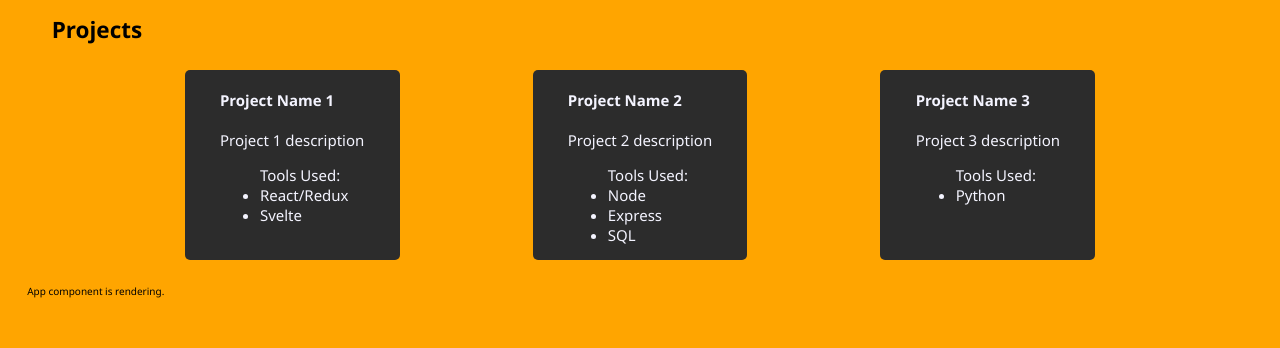
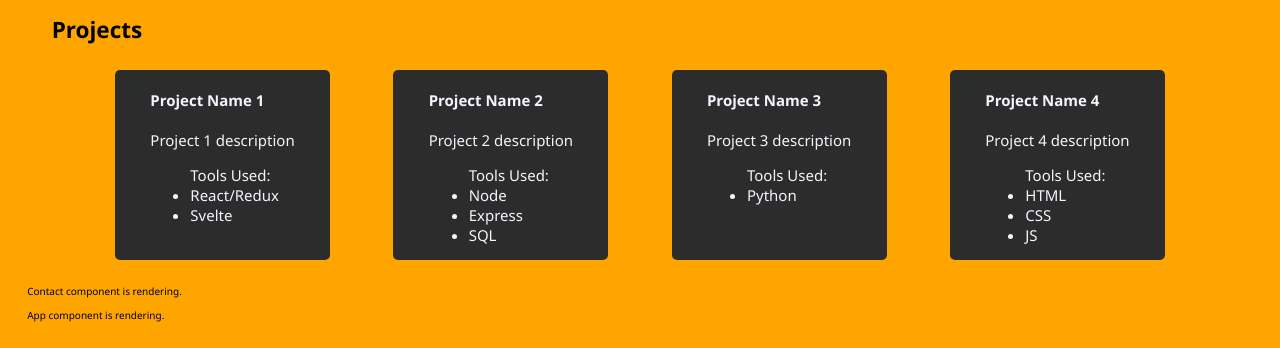
Before and after one commit to MorganWilliamson/u4-portfolio, a React (Create React App) app in the folder portfolio/: page / in a window 1280 px wide. Shown: the part 440-788 px from the top of the page. Built offline with nearby package versions, Linux system fonts and the light colour scheme.

Commit message:
Added import/exports for Contact, added one more Project tile.

```diff
--- a/portfolio/src/App.js
+++ b/portfolio/src/App.js
@@ -3,7 +3,7 @@ import './App.css';
 import Navbar from "./components/Navbar";
 import About from "./components/About";
 import Projects from "./components/Projects";
-// import Contact from "./components/Contact";
+import Contact from "./components/Contact";
 // import Footer from "./components/Footer";
 
 const App = () => {
@@ -15,8 +15,8 @@ const App = () => {
         <Navbar darkMode={darkMode} setDarkMode={setDarkMode}/>
         <About />
         <Projects />
-        {/* <Contact />
-        <Footer /> */}
+        <Contact />
+        {/* <Footer /> */}
         <p>App component is rendering.</p>
       </header>
     </div>
--- a/portfolio/src/components/Contact.js
+++ b/portfolio/src/components/Contact.js
@@ -0,0 +1,11 @@
+import React from "react";
+
+const Contact = () => {
+    return (
+        <section className="contact">
+            <p>Contact component is rendering.</p>
+        </section>
+    )
+}
+
+export default Contact;
--- a/portfolio/src/components/Projects.js
+++ b/portfolio/src/components/Projects.js
@@ -32,6 +32,16 @@ const Projects = () => {
                         <li>Python</li>
                     </ul>
                 </a>
+
+                <a href="https://www.google.com" rel="noreferrer" target="_blank">
+                    <h4>Project Name 4</h4>
+                    <p>Project 4 description</p>
+                    <ul>Tools Used:
+                        <li>HTML</li>
+                        <li>CSS</li>
+                        <li>JS</li>
+                    </ul>
+                </a>
             </div>
         </section>
     )
```
